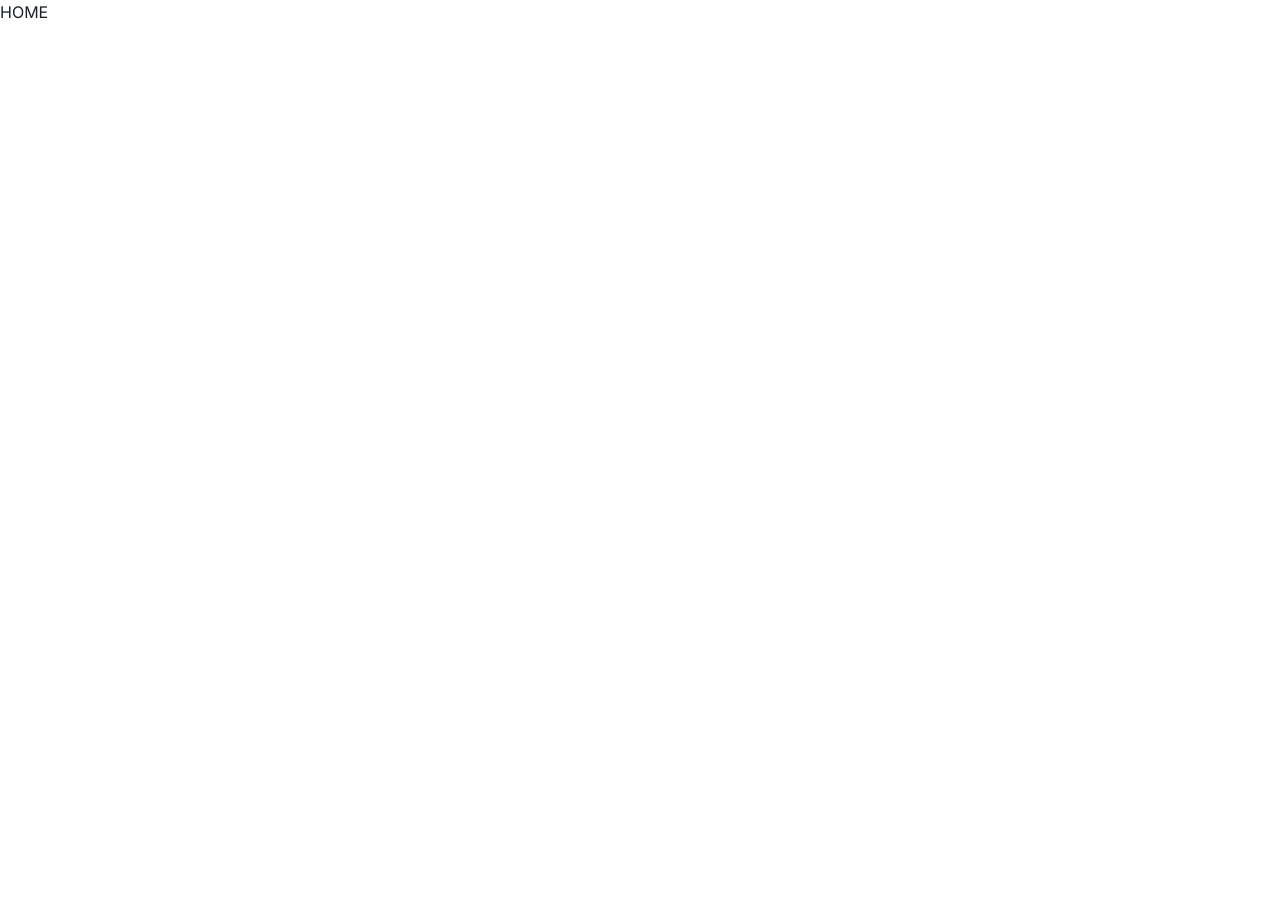
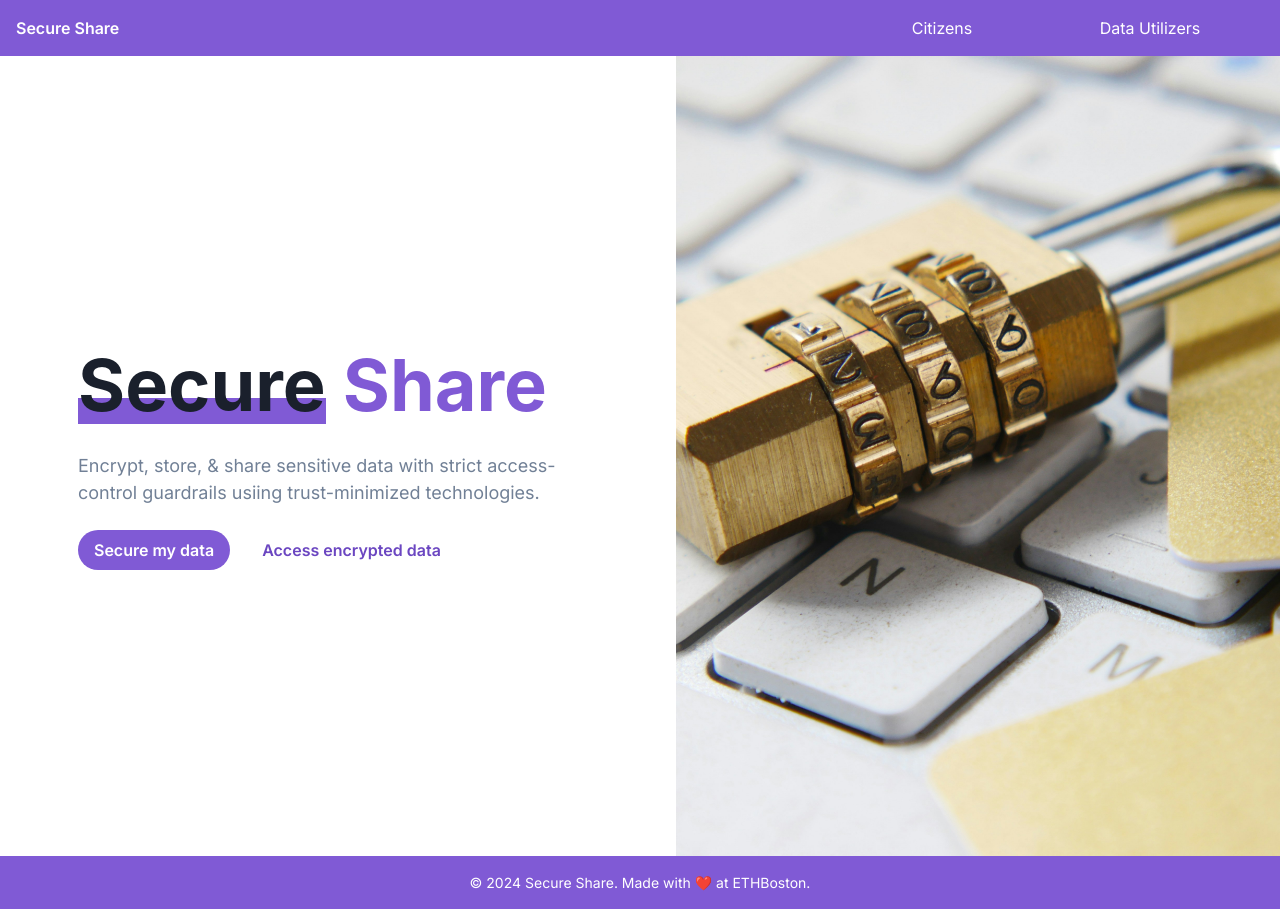
Before and after one commit to shailesh-shenoy/secure-share-dapp, a Next.js app in the folder frontend/: page / in a window 1280 px wide. Before the commit the page ends 800 px from the top, so only its background shows below. Built offline with nearby package versions, Linux system fonts and the light colour scheme.

Commit message:
Complete site basics

```diff
--- a/frontend/src/app/layout.tsx
+++ b/frontend/src/app/layout.tsx
@@ -2,12 +2,15 @@ import type { Metadata } from "next";
 import { Inter } from "next/font/google";
 import "./globals.css";
 import { Providers } from "./providers";
+import Footer from "@/components/Footer";
+import Navbar from "@/components/Navbar";
+import { Flex } from "@chakra-ui/react";
 
 const inter = Inter({ subsets: ["latin"] });
 
 export const metadata: Metadata = {
-  title: "Embedded Accounts Getting Started",
-  description: "Embedded Accounts Quickstart Guide",
+  title: "Secure Share",
+  description: "Share sensitive data securely with strict access controls.",
 };
 
 export default function RootLayout({
@@ -18,7 +21,13 @@ export default function RootLayout({
   return (
     <html lang="en">
       <body className={inter.className}>
-        <Providers>{children}</Providers>
+        <Providers>
+          <Flex direction="column" minHeight="100vh">
+            <Navbar />
+            {children}
+            <Footer />
+          </Flex>
+        </Providers>
       </body>
     </html>
   );
--- a/frontend/src/app/page.tsx
+++ b/frontend/src/app/page.tsx
@@ -1,6 +1,68 @@
-import CitizenPage from "@/components/CitizenPage";
-import React from "react";
+"use client";
 
-export default function Home() {
-  return <main>HOME</main>;
+import {
+  Button,
+  Flex,
+  Heading,
+  Image,
+  Stack,
+  Text,
+  useBreakpointValue,
+} from '@chakra-ui/react';
+
+import NextLink from 'next/link';
+
+export default function SplitScreen() {
+  return (
+    <Stack minH={'100vh'} direction={{ base: 'column', md: 'row' }}>
+      <Flex p={8} flex={1} align={'center'} justify={'center'}>
+        <Stack spacing={6} w={'full'} maxW={'lg'}>
+          <Heading fontSize={{ base: '3xl', md: '5xl', lg: '7xl' }}>
+            <Text
+              as={'span'}
+              position={'relative'}
+              _after={{
+                content: "''",
+                width: 'full',
+                height: useBreakpointValue({ base: '20%', md: '30%' }),
+                position: 'absolute',
+                bottom: 1,
+                left: 0,
+                bg: 'purple.500',
+                zIndex: -1,
+              }}>
+              Secure
+            </Text>
+            {' '}
+            <Text color={'purple.500'} as={'span'}>
+              Share
+            </Text>{' '}
+          </Heading>
+          <Text fontSize={{ base: 'md', lg: 'lg' }} color={'gray.500'}>
+            Encrypt, store, & share sensitive data with strict access-control guardrails usiing trust-minimized technologies.
+          </Text>
+          <Stack direction={{ base: 'column', md: 'row' }} spacing={4}>
+            <Button as={NextLink}
+              href={'/citizen'}
+              rounded={'full'}
+              bg={'purple.500'}
+              color={'white'}
+              _hover={{
+                bg: 'purple.700',
+              }}>
+              Secure my data
+            </Button>
+            <Button rounded={'full'} as={NextLink} href="/consumer" variant="ghost" colorScheme='purple'>Access encrypted data</Button>
+          </Stack>
+        </Stack>
+      </Flex>
+      <Flex flex={1}>
+        <Image
+          alt={'Security image'}
+          objectFit={'cover'}
+          src="/hero.jpg"
+        />
+      </Flex>
+    </Stack>
+  );
 }
--- /dev/null
+++ b/frontend/src/components/Footer.tsx
@@ -0,0 +1,15 @@
+import { Box, Flex, Text } from "@chakra-ui/react";
+
+const Footer: React.FC = () => {
+    return (
+        <Box bg="purple.500" py={4} mt="auto" color="white">
+            <Flex justifyContent="center">
+                <Text fontSize="sm">
+                    © 2024 Secure Share. Made with ❤️ at ETHBoston.
+                </Text>
+            </Flex>
+        </Box>
+    );
+};
+
+export default Footer;
--- /dev/null
+++ b/frontend/src/components/Navbar.tsx
@@ -0,0 +1,16 @@
+import { Box, Flex, Link, Spacer, Text } from '@chakra-ui/react';
+import NextLink from 'next/link';
+
+const Navbar: React.FC = () => {
+    return (
+        <Flex bg="purple.500" p={4} color="white" justify="space-between">
+            <Link as={NextLink} href="/" flex={2} fontWeight={600}>Secure Share</Link>
+            <Flex flex={1} justify="space-around">
+                <Link as={NextLink} href="/citizen">Citizens</Link>
+                <Link as={NextLink} href="/consumer">Data Utilizers</Link>
+            </Flex>
+        </Flex>
+    );
+};
+
+export default Navbar;
```
Also changed, not shown: frontend/public/hero.jpg (added).
